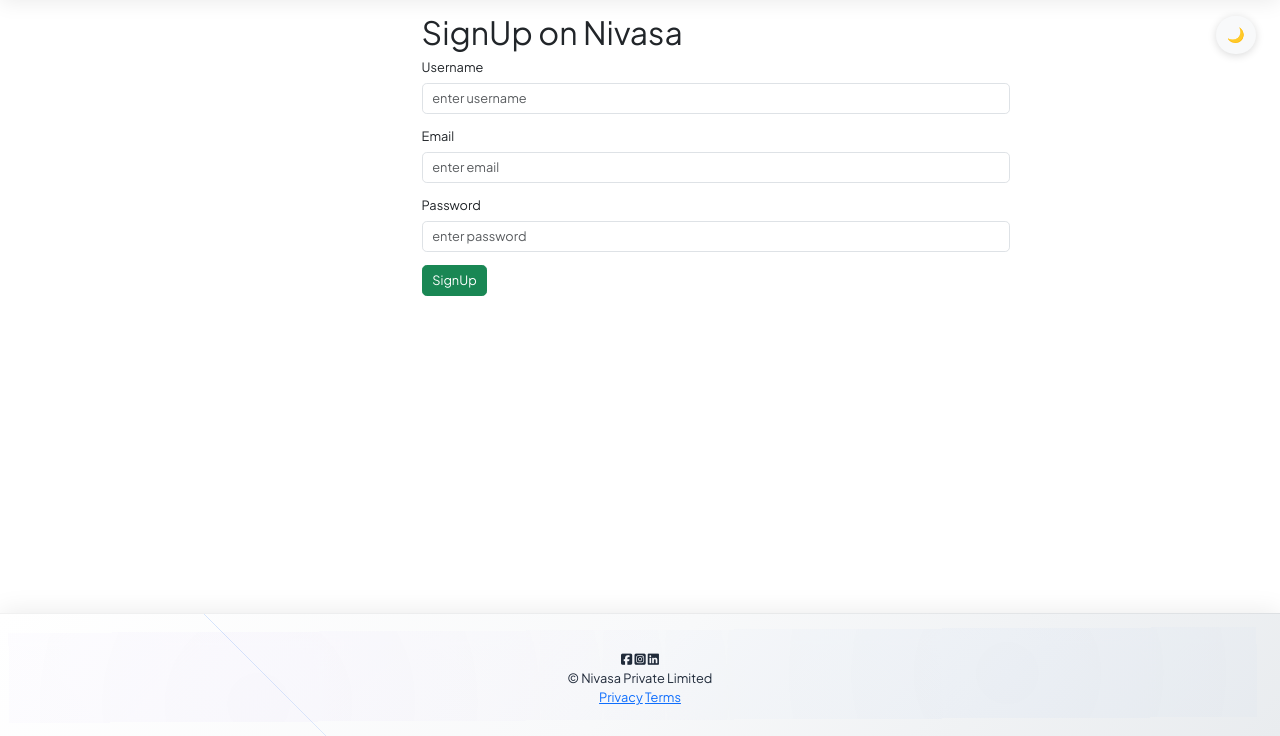
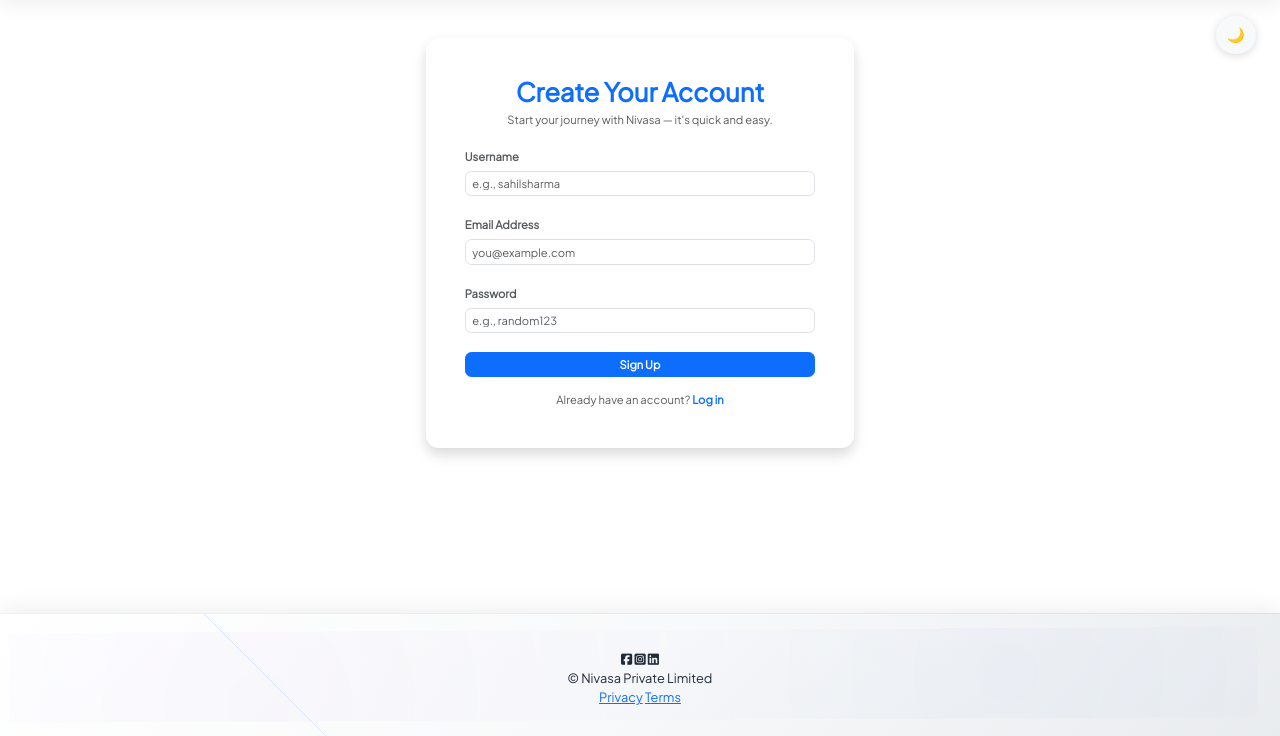
Before and after one commit to Sahilshrma31/Nivasa, a Node server app: page /signup in a window 1280 px wide. Shown: the part 64-800 px from the top of the page. Run offline with Node 20, Linux system fonts and the light colour scheme; some libraries are stand-ins or nearby versions.

Commit message:
fix:fixed auth page design and animation

```diff
--- a/views/users/signup.ejs
+++ b/views/users/signup.ejs
@@ -1,28 +1,90 @@
 <% layout("/layouts/boilerplate") %>
-    <div class="row mt-3">
-        <h1 class="col-8 offset-3">SignUp on Nivasa</h1>
-        <div class="col-8 offset-3">
-            <form action="/signup" method="POST" class="needs-validation" novalidate>
-                <div class="mb-3">
-                    <label for="username" class="form-label">Username</label>
-                    <input name="username" id="username" type="text" placeholder="enter username" class="form-control"
-                        required />
-                    <div class="valid-feedback">Looks Great!</div>
-                    <!-- valid-feedback = message shown when input is valid (Bootstrap feature) -->
-                </div>
-                <div class="mb-3">
-                    <label for="email" class="form-label">Email</label>
-                    <input name="email" id="email" type="email" placeholder="enter email" class="form-control"
-                        required />
-                    <div class="valid-feedback">Looks Great!</div>
-                </div>
-                <div class="mb-3">
-                    <label for="password" class="form-label">Password</label>
-                    <input name="password" id="password" type="password" placeholder="enter password"
-                        class="form-control" required />
-                    <div class="valid-feedback">Looks Great!</div>
-                </div>
-                <button class="btn btn-success">SignUp</button>
-            </form>
+
+<style>
+  /* Fade-in from top */
+  @keyframes fadeInSlide {
+    0% {
+      opacity: 0;
+      transform: translateY(-20px);
+    }
+    100% {
+      opacity: 1;
+      transform: translateY(0);
+    }
+  }
+
+  /* Shining animation */
+  @keyframes shine {
+    0% {
+      background-position: -100% center;
+    }
+    100% {
+      background-position: 100% center;
+    }
+  }
+
+  .shine-text {
+    background: linear-gradient(90deg, #ffffff, #f0f0f0, #ffffff);
+    background-size: 200% auto;
+    color: transparent;
+    background-clip: text;
+    -webkit-background-clip: text;
+    animation: shine 2.5s linear infinite, fadeInSlide 1.2s ease forwards;
+    opacity: 0;
+  }
+
+  .fade-in {
+    animation: fadeInSlide 1.2s ease forwards;
+    opacity: 0;
+  }
+</style>
+
+<div class="container mt-5">
+  <div class="row justify-content-center">
+    <div class="col-md-6">
+      <div class="card border-0 shadow rounded-4">
+        <div class="card-body p-5">
+          <!-- Heading: Shine + Fade -->
+          <h2 class="mb-1 fw-bold text-center text-primary shine-text">Create Your Account</h2>
+          <!-- Subtext: Fade only -->
+          <p class="text-muted text-center mb-4 small fade-in" style="animation-delay: 0.4s;">Start your journey with Nivasa — it's quick and easy.</p>
+
+          <form action="/signup" method="POST" class="needs-validation" novalidate>
+            <div class="form-group mb-4">
+              <label for="username" class="form-label fw-semibold small text-muted">Username</label>
+              <input type="text" name="username" id="username" placeholder="e.g., sahilsharma"
+                class="form-control form-control-sm rounded-3" required />
+              <div class="invalid-feedback small">Username is required.</div>
+            </div>
+
+            <div class="form-group mb-4">
+              <label for="email" class="form-label fw-semibold small text-muted">Email Address</label>
+              <input type="email" name="email" id="email" placeholder="you@example.com"
+                class="form-control form-control-sm rounded-3" required />
+              <div class="invalid-feedback small">Please enter a valid email.</div>
+            </div>
+
+            <div class="form-group mb-4">
+              <label for="password" class="form-label fw-semibold small text-muted">Password</label>
+              <input type="password" name="password" id="password" placeholder="e.g., random123"
+                class="form-control form-control-sm rounded-3" required />
+              <div class="invalid-feedback small">Password is required.</div>
+            </div>
+
+            <div class="d-grid mb-3">
+              <button type="submit" class="btn btn-primary btn-sm rounded-3 fw-semibold">
+                Sign Up
+              </button>
+            </div>
+
+            <div class="text-center">
+              <small class="text-muted">Already have an account?
+                <a href="/login" class="text-decoration-none fw-semibold">Log in</a>
+              </small>
+            </div>
+          </form>
         </div>
+      </div>
     </div>
+  </div>
+</div>
```
Also changed, not shown: views/users/login.ejs (+77 -18 lines).
